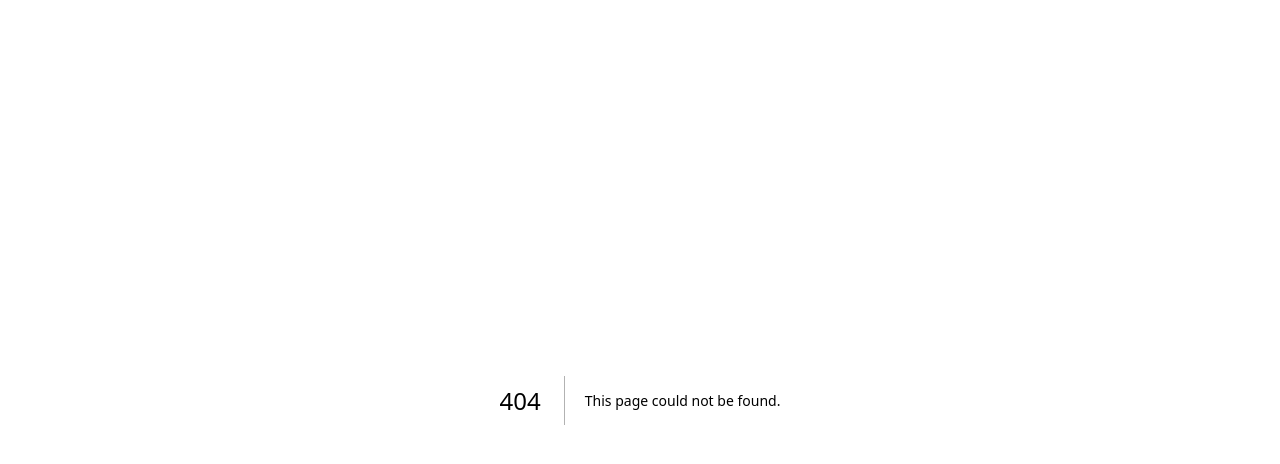
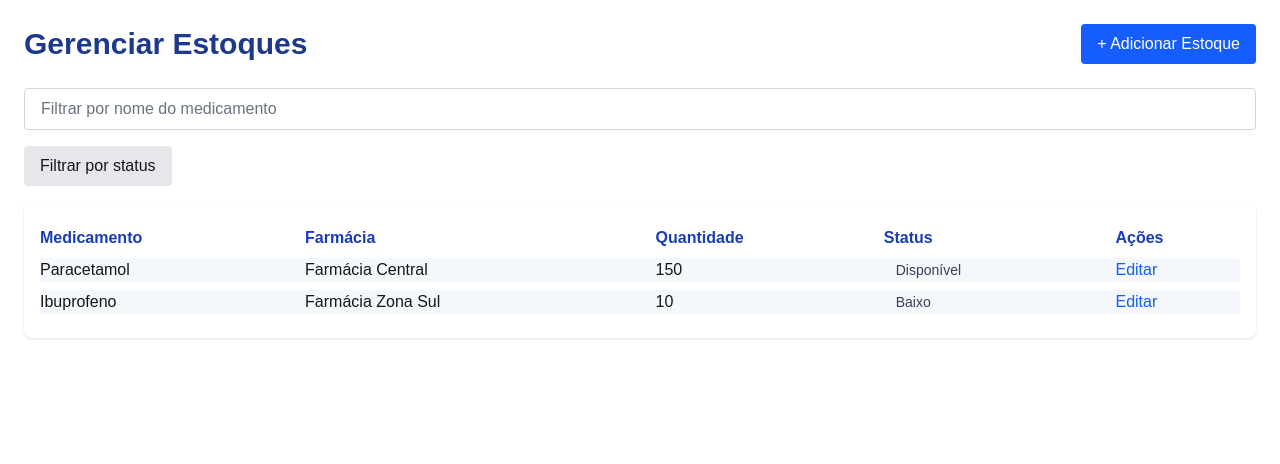
Before and after one commit to livialyrio/Frontend_WEBP2, a Next.js app: page /funcionario/gerenciarEstoque in a window 1280 px wide. Before the commit this address had no page. Shown: the top 464 px of the page. Built offline with nearby package versions, Linux system fonts and the light colour scheme.

Commit message:
fiz gerenciar estoque e mudei o inputText

```diff
--- /dev/null
+++ b/src/app/funcionario/gerenciarEstoque/page.tsx
@@ -0,0 +1,111 @@
+'use client';
+
+import { useState } from 'react';
+import { Dropdown } from '@/componentes/ui/Dropdown';
+import { InputTexto } from '@/componentes/ui/InputText';
+import Modal from '@/componentes/Modal_Simples/Modal';
+import Tag from '@/componentes/tag/Tag';
+
+export default function GerenciarEstoque() {
+  const [filtroNome, setFiltroNome] = useState('');
+  const [modalAberto, setModalAberto] = useState(false);
+
+  return (
+    <main className="min-h-screen bg-white p-6">
+      <div className="max-w-7xl mx-auto">
+        <header className="mb-6 flex items-center justify-between">
+          <h1 className="text-3xl font-bold text-blue-900">Gerenciar Estoques</h1>
+          <button
+            onClick={() => setModalAberto(true)}
+            className="bg-blue-600 text-white px-4 py-2 rounded hover:bg-blue-700 transition"
+          >
+            + Adicionar Estoque
+          </button>
+        </header>
+
+        <section className="mb-4 flex gap-4 items-center flex-wrap">
+          <InputTexto
+            value={filtroNome}
+            onChange={(e: React.ChangeEvent<HTMLInputElement>) => setFiltroNome(e.target.value)}
+            placeholder="Filtrar por nome do medicamento"
+          />
+
+          <Dropdown
+            label="Filtrar por status"
+            options={[
+              { label: 'Disponível', onClick: () => console.log('Disponível') },
+              { label: 'Baixo', onClick: () => console.log('Baixo') },
+              { label: 'Esgotado', onClick: () => console.log('Esgotado') },
+            ]}
+          />
+        </section>
+
+        <section className="bg-white shadow rounded-lg overflow-x-auto p-4">
+          <table className="w-full text-left border-separate border-spacing-y-2">
+            <thead className="text-blue-800">
+              <tr>
+                <th>Medicamento</th>
+                <th>Farmácia</th>
+                <th>Quantidade</th>
+                <th>Status</th>
+                <th>Ações</th>
+              </tr>
+            </thead>
+            <tbody>
+              <tr className="bg-[#f4f7fc]">
+                <td>Paracetamol</td>
+                <td>Farmácia Central</td>
+                <td>150</td>
+                <td>
+                  <Tag label="Disponível" color="verde" />
+                </td>
+                <td>
+                  <button onClick={() => setModalAberto(true)} className="text-blue-600 hover:underline">
+                    Editar
+                  </button>
+                </td>
+              </tr>
+              <tr className="bg-[#f4f7fc]">
+                <td>Ibuprofeno</td>
+                <td>Farmácia Zona Sul</td>
+                <td>10</td>
+                <td>
+                  <Tag label="Baixo" color="amarelo" />
+                </td>
+                <td>
+                  <button onClick={() => setModalAberto(true)} className="text-blue-600 hover:underline">
+                    Editar
+                  </button>
+                </td>
+              </tr>
+            </tbody>
+          </table>
+        </section>
+      </div>
+
+      <Modal isOpen={modalAberto} onClose={() => setModalAberto(false)} title="Editar Estoque">
+        <form className="space-y-4">
+          <InputTexto placeholder="Medicamento" />
+          <InputTexto placeholder="Farmácia" />
+          <InputTexto placeholder="Quantidade" type="number" />
+          <Dropdown
+            label="Status"
+            options={[
+              { label: 'Disponível', onClick: () => console.log('Status: Disponível') },
+              { label: 'Baixo', onClick: () => console.log('Status: Baixo') },
+              { label: 'Esgotado', onClick: () => console.log('Status: Esgotado') },
+            ]}
+          />
+          <div className="flex justify-end">
+            <button
+              type="submit"
+              className="bg-blue-600 text-white px-4 py-2 rounded hover:bg-blue-700 transition"
+            >
+              Salvar
+            </button>
+          </div>
+        </form>
+      </Modal>
+    </main>
+  );
+}
--- /dev/null
+++ b/src/app/funcionario/page.tsx
@@ -0,0 +1,41 @@
+import Link from 'next/link';
+//criei essa home de teste para ver se o next estava funcionando
+export default function HomePage() {
+  return (
+    <main className="min-h-screen bg-gray-50 font-sans">
+      {/* Top bar */}
+      <header className="bg-gradient-to-r from-white to-blue-100 shadow-sm">
+        <div className="max-w-7xl mx-auto px-4 py-3 flex justify-between items-center">
+          <div className="flex items-center gap-2">
+            <div className="text-blue-600 text-2xl font-bold">CefetFarma</div>
+          </div>
+          <div className="flex-1 mx-8">
+            <input
+              type="text"
+              placeholder="Pesquisar medicamentos, produtos e mais"
+              className="w-full px-4 py-2 rounded border border-gray-300 focus:outline-none"
+            />
+          </div>
+          <div className="flex items-center gap-4">
+            <Link href="#" className="text-sm text-gray-700 hover:underline">
+              Entrar / Cadastrar
+            </Link>
+          </div>
+        </div>
+
+        {/* Navigation */}
+        <nav className="bg-white border-t border-b border-gray-200">
+          <div className="max-w-7xl mx-auto px-4 py-2 flex gap-6 text-sm font-medium text-gray-700">
+            <Link href="#" className="hover:text-blue-600">
+              Conheça o programa
+            </Link>
+            <Link href="#" className="hover:text-blue-600">
+              Medicamentos disponíveis
+            </Link>
+          </div>
+        </nav>
+      </header>
+
+    </main>
+  );
+}
--- a/src/componentes/ui/InputText.tsx
+++ b/src/componentes/ui/InputText.tsx
@@ -1,29 +1,17 @@
 import React from 'react';
 
-interface InputTextoProps {
-  placeholder?: string;
-  name?: string;
-  value?: string;
-  onChange?: (e: React.ChangeEvent<HTMLInputElement>) => void;
-  required?: boolean;
-}
+export interface InputTextoProps extends React.InputHTMLAttributes<HTMLInputElement> {}
 
 export const InputTexto: React.FC<InputTextoProps> = ({
-  placeholder = "Digite seu nome",
-  name,
-  value,
-  onChange,
-  required = false,
+  type = 'text',
+  className = '',
+  ...props
 }) => {
   return (
     <input
-      type="text"
-      name={name}
-      value={value}
-      onChange={onChange}
-      placeholder={placeholder}
-      required={required}
-      className="border border-gray-300 rounded px-4 py-2 w-full placeholder:text-gray-500"
+      type={type}
+      {...props}
+      className={`border border-gray-300 rounded px-4 py-2 w-full placeholder:text-gray-500 ${className}`}
     />
   );
 };
```
